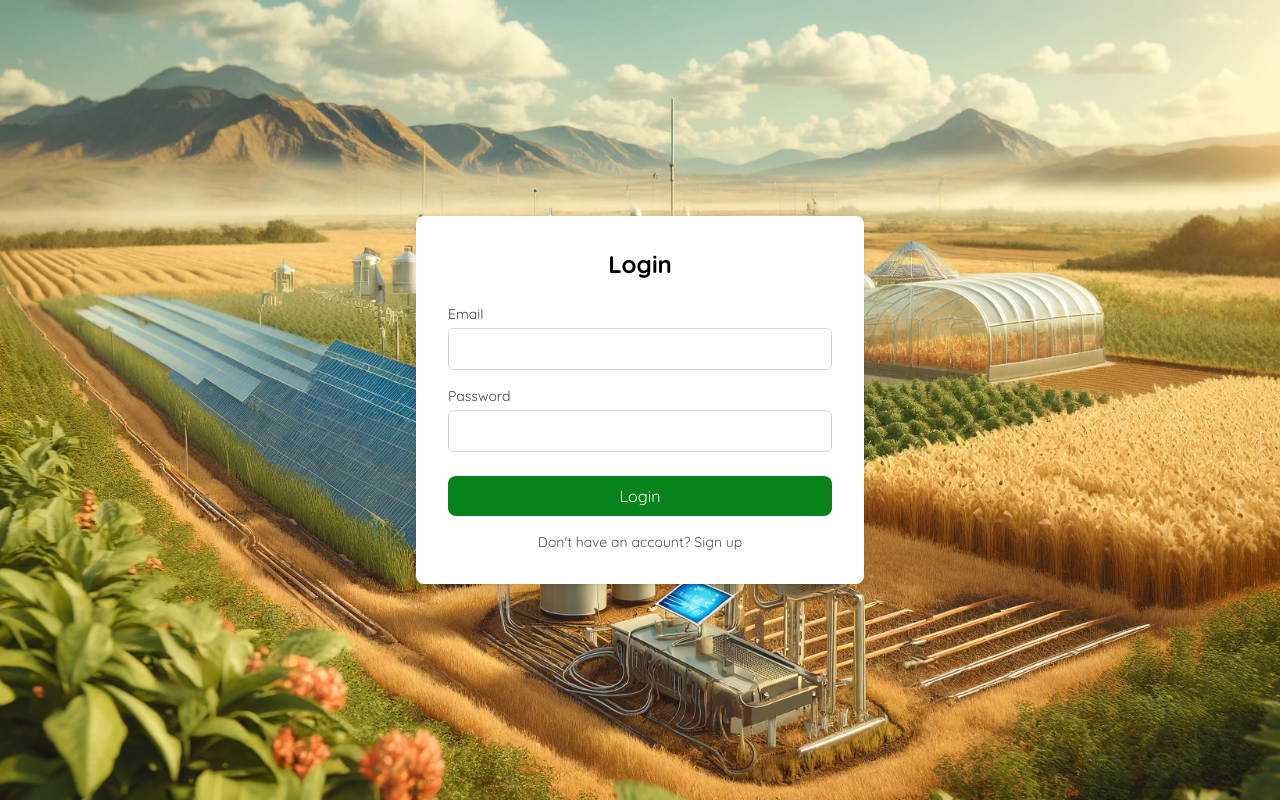
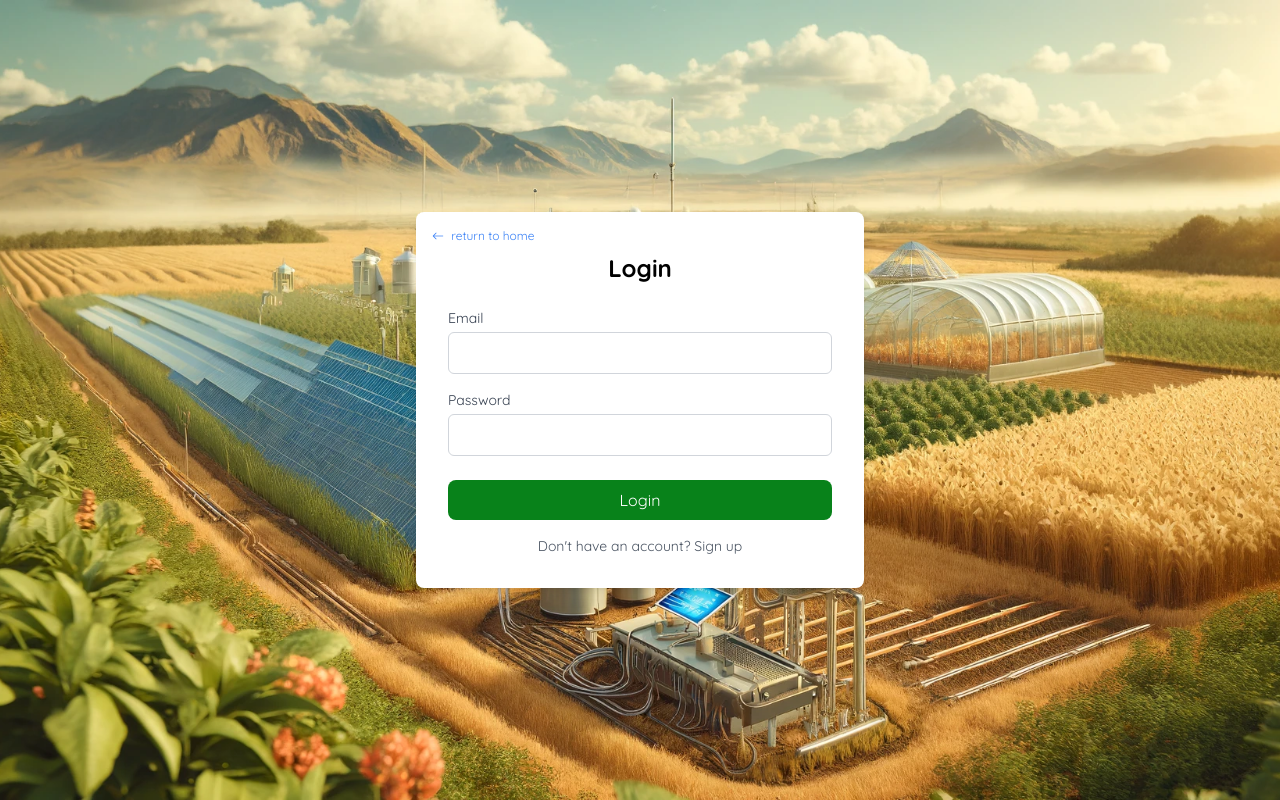
Before and after one commit to KilimoGuard/KilimoGuardFrontend, a Vue app: page /login in a window 1280 px wide. Built offline with nearby package versions, Linux system fonts and the light colour scheme.

Commit message:
adjusted login styling to allow user to go back to home page

```diff
--- a/src/views/Login.vue
+++ b/src/views/Login.vue
@@ -1,7 +1,9 @@
 <template>
   <div class="min-h-screen bg-cover bg-center bg-no-repeat flex items-center justify-center"
        :style="{ backgroundImage: `url(${backgroundImage})` }">
-    <div class="w-full max-w-md bg-white shadow-lg rounded-lg p-8">
+    <div class="w-full max-w-md bg-white shadow-lg rounded-lg">
+      <p class="text-xs sticky top-0 mt-4 ml-4 text-blue-500 hover:text-blue-700"><a href="/"><i class="bi bi-arrow-left text-2xs mr-1"></i> return to home</a></p>
+      <div class="pl-8 pr-8 pb-8 mt-2">
         <h2 class="text-2xl font-bold text-center mb-6">Login</h2>
         <form @submit.prevent="handleLogin">
           <div class="mb-4">
@@ -24,10 +26,11 @@
         </p>
       </div>
     </div>
+  </div>
 </template>
 
 <script>
-import { useAuthStore } from '@/stores/auth';
+import {useAuthStore} from '@/stores/auth';
 
 export default {
   name: 'LogIn',
```
Lines whose indentation alone changed are shown as unchanged.
